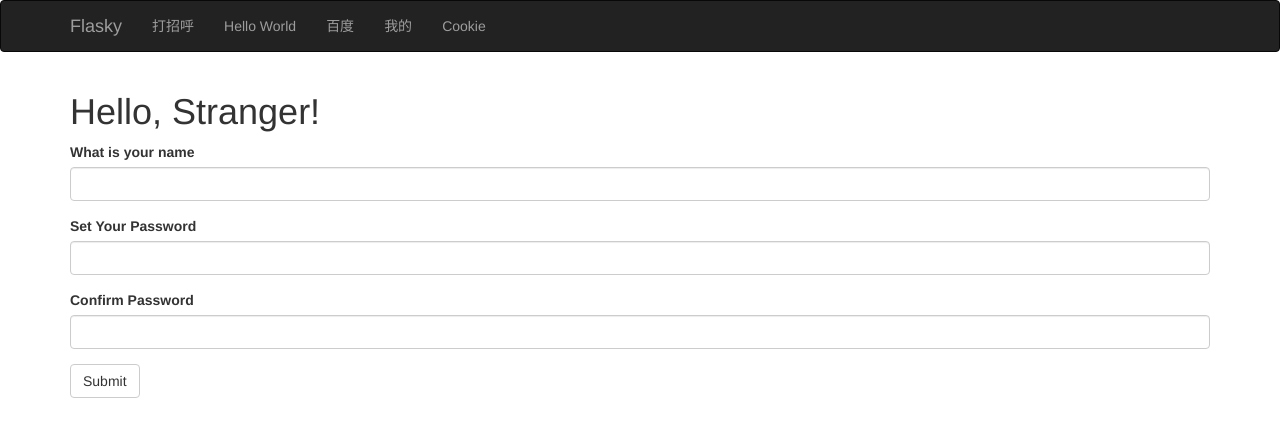
After one commit to isletchen/flask_learning, a Flask app: page /login in a window 1280 px wide. The commit adds this page. Shown: the top 437 px of the page. Run offline with Flask 3, Linux system fonts and the light colour scheme; some libraries are stand-ins or nearby versions.

Commit message:
Flask Form

```diff
--- a/flask_learning.py
+++ b/flask_learning.py
@@ -4,8 +4,8 @@ from flask_bootstrap import Bootstrap
 from flask_moment import Moment
 from datetime import datetime
 from flask_wtf import FlaskForm
-from wtforms import StringField,SubmitField
-from wtforms.validators import DataRequired
+from wtforms import StringField,SubmitField,PasswordField
+from wtforms.validators import DataRequired,EqualTo
 
 app = Flask(__name__)
 bootstrap = Bootstrap(app)
@@ -26,6 +26,8 @@ app.jinja_env.filters['dform'] = dformat_date
 
 class NameForm(FlaskForm):
     name = StringField("What is your name",validators=[DataRequired()])
+    password = PasswordField("Set Your Password", validators=[DataRequired(), EqualTo('confirm_password', message='Passwords must match')])
+    confirm_password = PasswordField("Confirm Password", validators=[DataRequired()])
     submit = SubmitField('Submit')
 
 @app.route('/')
@@ -66,14 +68,17 @@ def myaccount():
 def page_not_found(e):
     return render_template("404.html",current_time = datetime.utcnow()),404
 
-'''
-@app.route('/usr')
-def get_user():
-    id = None
-    if not id:
-        abort(404)
-    return "We found this guy"
-'''
+@app.route("/login",methods=['GET','POST'])
+def to_login():
+    name = None
+    password = None
+    form = NameForm()
+    if form.validate_on_submit():
+        name = form.name.data
+        password = form.password.data
+        form.name.data = ''
+        form.password.data= ''
+    return render_template('login_page.html',form=form,name=name,password=password)
 
 @app.errorhandler(500)
 def internal_server_error(e):
--- a/templates/404.html
+++ b/templates/404.html
@@ -1,4 +1,4 @@
-{% extends "homepage.html" %}
+{% extends "basic.html" %}
 
 {% block title %}Flasky - Page Not Found{% endblock %}
 
--- /dev/null
+++ b/templates/basic.html
@@ -0,0 +1,39 @@
+{% extends "bootstrap/base.html" %}
+
+{% block head %}
+{{ super() }}
+<link rel="shortcut icon" href="{{ url_for('static',filename='favicon.ico') }}" type="image/x-icon">
+<link rel="icon" href="{{ url_for('static',filename='favicon.ico') }}" type="image/x-icon">
+{% endblock %}
+
+{% block navbar %}
+<div class="navbar navbar-inverse" role="navigation">
+    <div class="container">
+        <div class="navbar-header">
+            <button type="button" class="navbar-toggle" data-toggle="collapse" data-target=".navbar-collapse">
+                <sapn class="sr-only">Toggle navigation</sapn>
+                <span class="icon-bar"></span>
+                <span class="icon-bar"></span>
+                <span class="icon-bar"></span>
+            </button>
+            <a class="navbar-brand" href="{{url_for('home')}}">Flasky</a>
+        </div>
+        <div class="navbar-collapse collapse">
+            <ul class="nav navbar-nav">
+                <li><a href="{{url_for('print_helloworld')}}">打招呼</a></li>
+                <li><a href="{{url_for('hello_world',name=ip)}}">Hello World</a></li>
+                <li><a href="{{url_for('RD_baidu')}}">百度</a></li>
+                <li><a href="{{url_for('myaccount')}}">我的</a></li>
+                <li><a href="{{url_for('response_make')}}">Cookie</a></li>
+            </ul>
+        </div>
+    </div>
+</div>
+{% endblock %}
+
+
+{% block content %}
+<div class="container">
+    {% block page_content %}{% endblock %}
+</div>
+{% endblock %}
--- /dev/null
+++ b/templates/login_page.html
@@ -0,0 +1,18 @@
+{% extends  "basic.html" %}
+
+{% import "bootstrap/wtf.html" as wtf %}
+
+{% block title %}Flasky-Login{% endblock %}
+
+{% block page_content %}
+<div class="page_header">
+{% if name and password %}
+<h1>Hello, {{name}}!</h1>
+<br>
+<h2>Your Password is: {{password}}</h2>
+{% else %}
+<h1>Hello, Stranger!</h1>
+{{ wtf.quick_form(form) }}
+{% endif %}
+</div>
+{% endblock %}
--- a/templates/user_name.html
+++ b/templates/user_name.html
@@ -1,4 +1,4 @@
-{% extends "homepage.html" %}
+{% extends "basic.html" %}
 
 {% block title %}Flasky - Information{% endblock %}
 
@@ -10,7 +10,7 @@
 <p>Your ip address: {{ ip }}</p>
 <P>Your user-agent is: {{ ua }}</P>
 <br>
-<a class="login" href="#">你能在这里登陆或者注册</a>
+<a class="login" href="{{url_for('to_login')}}">你能在这里登陆或者注册</a>
 </body>
 {% else %}
 <h1>Hi {{name}}! Welcome To Flasky</h1>
```
Also changed, not shown: templates/homepage.html (+2 -34 lines).
